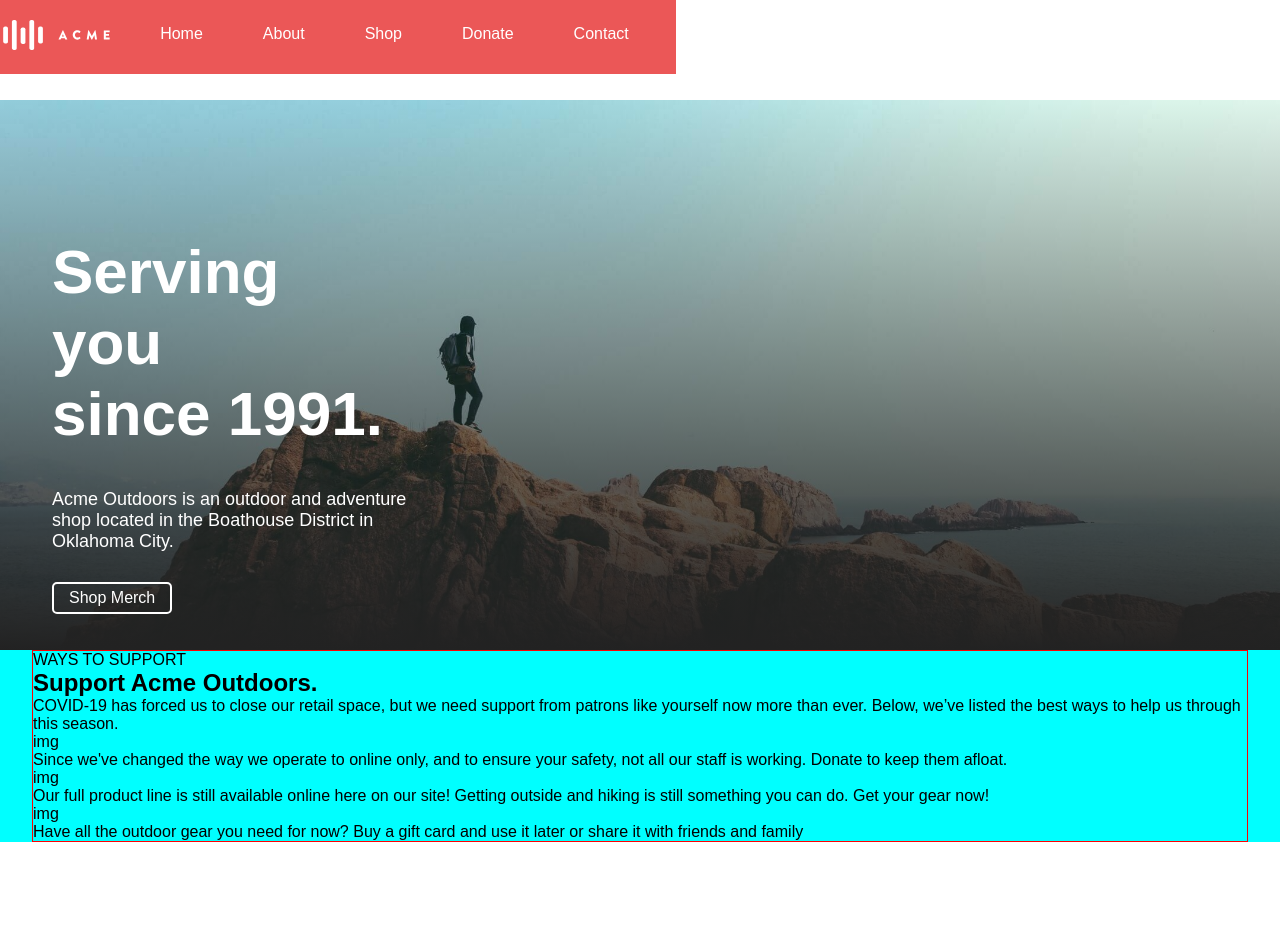
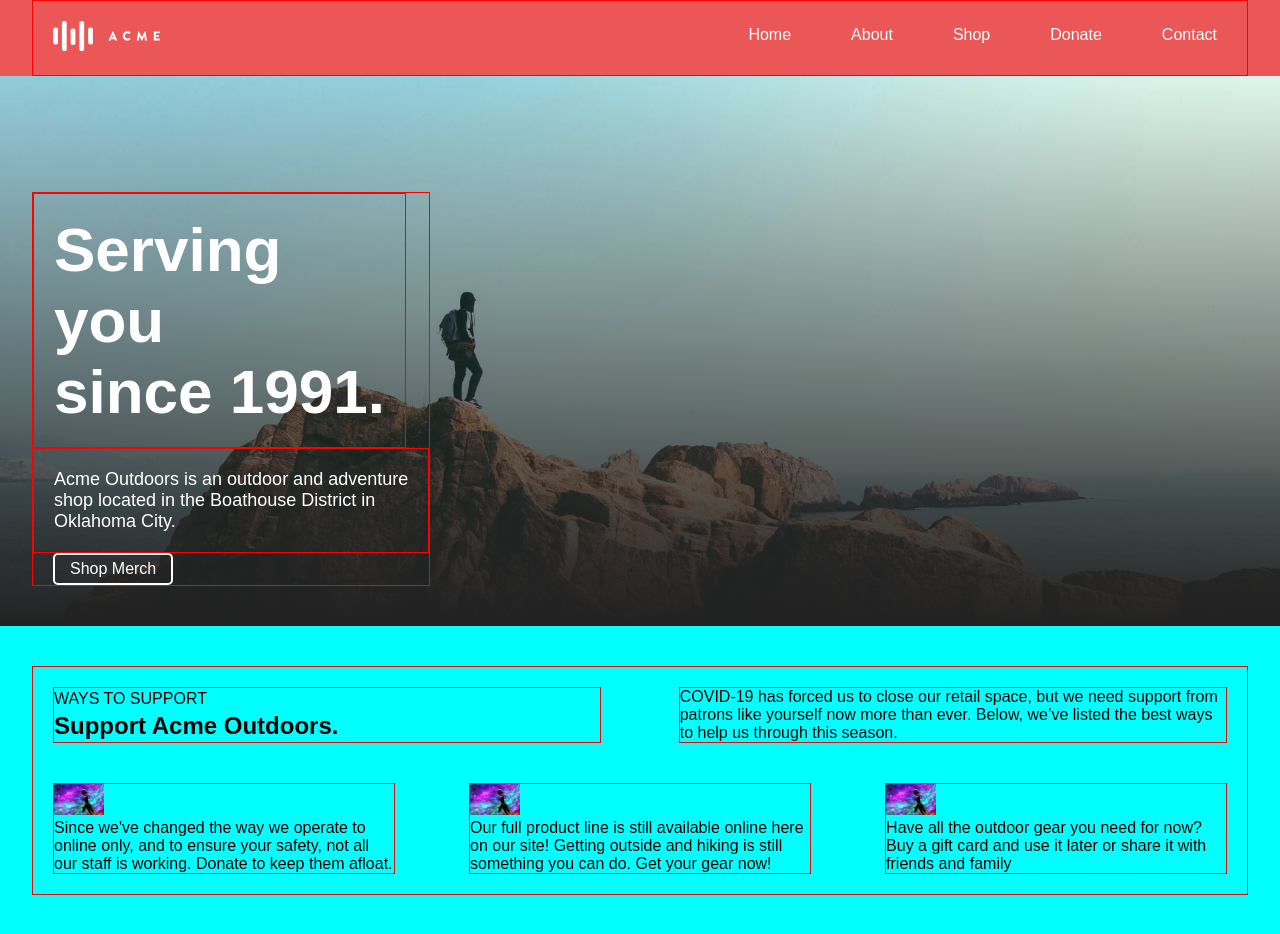
Before and after one commit to HaiderTapiero/Responsive-Design, a plain HTML site: page index.html in a window 1280 px wide. Before the commit the page ends 842 px from the top, so only its background shows below. Drawn offline with Linux system fonts and the light colour scheme.

Commit message:
support-section completa

```diff
--- a/index.css
+++ b/index.css
@@ -1,7 +1,3 @@
-body{
-	margin: 100px 0px 0px 0px;
-}
-
 *{
 	margin: 0px;
 	padding: 0px;
@@ -10,14 +6,15 @@ body{
 
 .header{
 	background-color: #eb5757;
-	position: fixed;
+	position: sticky;
 	top: 0;
+	z-index: 1;
 }
 
-.header .container{
-	padding: ;
+.container{
 	margin-left: 2.5%;
 	margin-right: 2.5%;
+	border: solid 1px red;
 }
 
 .menu{
@@ -34,7 +31,6 @@ body{
 	padding: 5px 10px 5px 10px;
 	border-radius: 5px;
 	display: flex;
-
 }
 
 .menu ul a:hover{
@@ -47,42 +43,34 @@ body{
 	margin-right: auto;
 }
 
-.logo img{
-	width: auto;
-	height: auto;
-}
-
 .logo img:hover{
 	cursor: pointer;
 }
 
 .hero-section{
-	background-size:cover;
-	background-repeat: no-repeat;
-	position: relative;
-	height: 550px;
 	background-image: linear-gradient(
 		360deg, #222, rgba(34, 34, 34, 0)), url(img/paisaje.jpg);
 		);
+	background-size:cover;
+	background-repeat: no-repeat;
+	height: 550px;
 	display: flex;
 	justify-content: flex-start;
 	align-items: flex-end;
 }
 
 .hero-section .container{
-	margin-left: 2.5%;
-	margin-right: 2.5%;
+	margin-bottom: 40px;
 	display: flex;
 	flex-direction: column;
 	justify-content: flex-start;
 	align-items: flex-start;
-	margin-bottom: 2%;
 }
 
 .hero-heading, .hero-paragraph, .hero-bottom{
-	margin: 10px;
-	padding: 10px;
+	padding: 20px;
 	color: white;
+	border: solid 1px red;
 }
 
 .hero-heading{
@@ -109,12 +97,38 @@ body{
 
 .support-section{
 	background-color: cyan;
+	padding-top: 40px;
+	padding-bottom: 40px;
 }
 
 .support-section .container{
-	margin-left: 2.5%;
-	margin-right: 2.5%;
+	display: flex;
+	flex-wrap: wrap;
+	justify-content: space-between;
+}
+
+.support-heading , .support-paragraph , .support-product{
 	border: 1px solid red;
+	margin: 20px;
+}
+
+.support-heading{
+	width: 45%;
+	display: flex;
+	flex-direction: column;
+	justify-content: space-around;
+}
+
+.support-paragraph{
+	width: 45%;
+}
+
+.support-product{
+	width: 28%;
+}
+
+.product-img img{
+	width: 50px;
 }
 
 
@@ -130,8 +144,4 @@ body{
 
 
 
-
-
-
-
 /
--- a/index.html
+++ b/index.html
@@ -42,7 +42,7 @@
 				we’ve listed the best ways to help us through this season.
 			</div>
 			<div class="support-product">
-				<div class="product-img">img</div>
+				<div class="product-img"><img src="img/art.jpg" alt=""></div>
 				<div class="product-paragraph">
 					Since we've changed the way we operate to online only,
 					and to ensure your safety, not all our staff is working.
@@ -50,7 +50,7 @@
 				</div>
 			</div>
 			<div class="support-product">
-				<div class="product-img">img</div>
+				<div class="product-img"><img src="img/art.jpg" alt=""></div>
 				<div class="product-paragraph">
 					Our full product line is still available online
 					here on our site! Getting outside and hiking is
@@ -58,7 +58,7 @@
 				</div>
 			</div>
 			<div class="support-product">
-				<div class="product-img">img</div>
+				<div class="product-img"><img src="img/art.jpg" alt=""></div>
 				<div class="product-paragraph">
 					Have all the outdoor gear you need for now?
 					Buy a gift card and use it later or share it with friends
```
Also changed, not shown: img/art.jpg (added).
